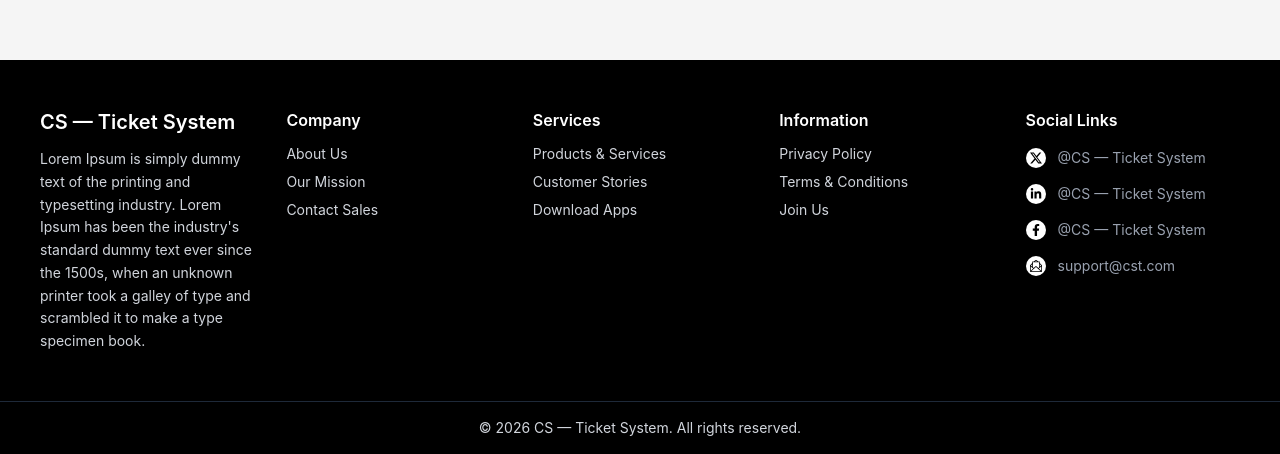
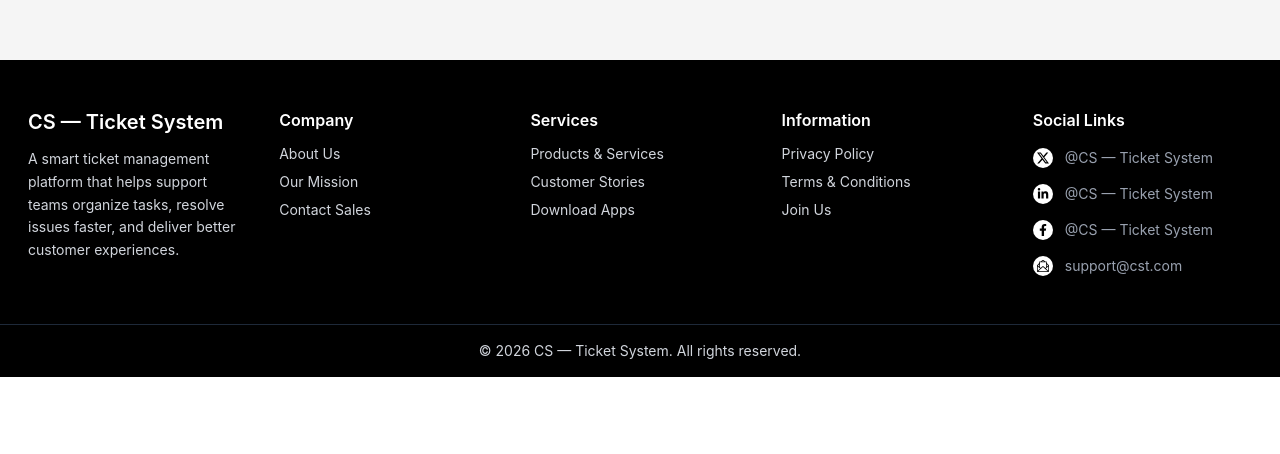
Before and after one commit to TofaelislamFaruk01/customer-support-ticket-system, a React (Vite) app: page / in a window 1280 px wide. Shown: the part 1166-1620 px from the top of the page. After the commit the page ends 1543 px from the top, so only its background shows below. Built offline with nearby package versions, Linux system fonts and the light colour scheme; no server answers.

Commit message:
Update dummy text of footer

```diff
--- a/src/footer/Footer.jsx
+++ b/src/footer/Footer.jsx
@@ -7,7 +7,7 @@ const Footer = () => {
   return (
     <footer className="bg-black text-gray-300">
   {/* Top Section */}
-  <div className="max-w-7xl mx-auto px-10 py-12 grid gap-8 md:grid-cols-3 lg:grid-cols-5">
+  <div className="max-w-7xl mx-auto px-7 py-12 grid gap-8 md:grid-cols-3 lg:grid-cols-5">
 
     {/* Brand */}
     <div className="">
@@ -15,10 +15,8 @@ const Footer = () => {
         CS — Ticket System
       </h2>
       <p className="text-sm leading-relaxed">
-        Lorem Ipsum is simply dummy text of the printing and typesetting
-        industry. Lorem Ipsum has been the industry's standard dummy text ever
-        since the 1500s, when an unknown printer took a galley of type and
-        scrambled it to make a type specimen book.
+      A smart ticket management platform that helps support teams organize tasks,
+      resolve issues faster, and deliver better customer experiences.
       </p>
     </div>
 
```
